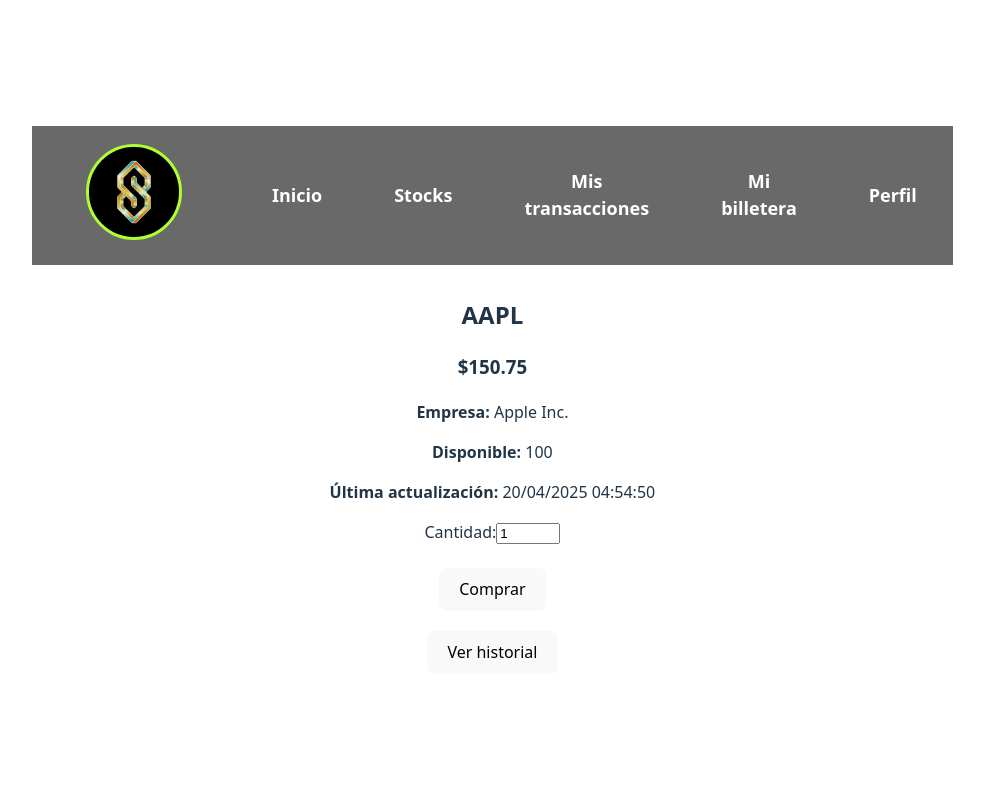
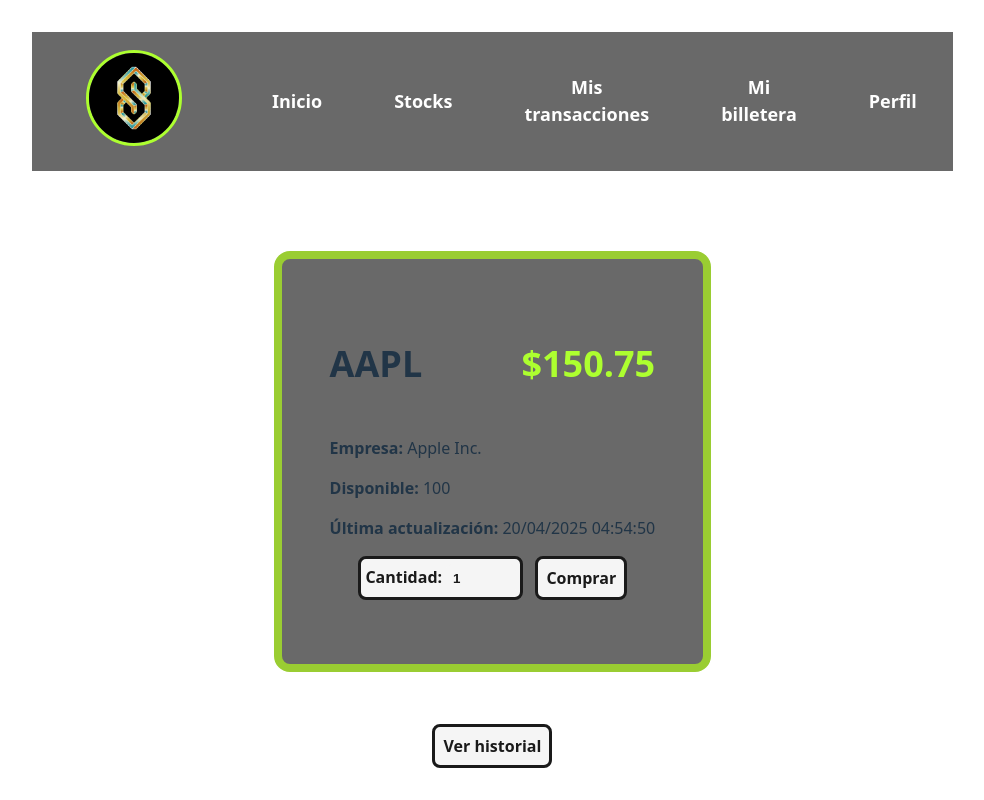
Before and after one commit to 0Cris0/Arqui-G28-FE, a React (Vite) app: page /stocks/AAPL in a window 1280 px wide. Shown: the top 800 px of the page, without its empty margins (288-1272 px from the left). Built offline with nearby package versions, Linux system fonts and the light colour scheme.

Commit message:
Mejora page stock

```diff
--- a/src/App.css
+++ b/src/App.css
@@ -271,3 +271,92 @@
   font-weight: bold;
   color: orchid;
 }
+
+
+
+
+.contenedor_stock{
+  display: grid;
+  justify-content: center;
+}
+
+.contenedor_detalles_stock{
+  display: grid;
+  justify-content: center;
+  margin-top: 3em;
+  margin-bottom: 2em;
+  padding: 3em;
+  width: fit-content;
+  align-items: center;
+  text-align: left;
+  background-color: rgba(105, 105, 105);
+  border: 0.5em solid yellowgreen;
+  border-radius: 1em;
+}
+
+.titulo_detalles_stock{
+  display: flex;
+  justify-content: space-between;
+  align-items: center;
+  font-size:x-large;
+}
+
+.formulario_compra{
+  display: flex;
+  margin: 1em;
+  justify-content: space-evenly;
+  align-items: center;
+}
+.form-group{
+  padding: 0.3em;
+  background-color:whitesmoke;
+  border-radius: 0.5em;
+  color: #1a1a1a;
+  font-weight: bolder;
+  border: 0.2em solid #1a1a1a;
+}
+.form-control_cantidad{
+  padding: 0.5em;
+  background-color:whitesmoke;
+  border-radius: 0.5em;
+  color: #1a1a1a;
+  font-weight: bolder;
+  border: 0em solid #1a1a1a;
+}
+.sel_cantidad{
+  text-align: center;
+}
+
+
+
+
+
+.tabla_historial{
+  display: block;
+  justify-content: center;
+  align-items: center;
+  border: 0.5em solid whitesmoke;
+  border-radius: 1rem;
+  margin-bottom: 1em;
+}
+
+.tabla_historial th{
+  background-color: rgba(105, 105, 105);
+  color: white;
+  width: 100%;
+  padding: 2em;
+  font-weight: bolder;
+  font-size: large;
+  border-bottom: 0.3em solid whitesmoke;
+
+}
+
+.tabla_historial tr{
+  background-color: rgba(105, 105, 105, 0.568);
+  color: white;
+}
+.tabla_historial td{
+  text-align: center;
+  color: white;
+  padding: 1rem;
+}
--- a/src/pages/StockDetails.jsx
+++ b/src/pages/StockDetails.jsx
@@ -1,5 +1,5 @@
 import React, { useState } from 'react';
-import { Button, Container, Row, Col } from 'react-bootstrap';
+import { Button, Container, Row, Col, Table } from 'react-bootstrap';
 
 export const StockDetails = () => { // Stock de ejemplo hardcodeado
   const stock = {
@@ -64,59 +64,80 @@
   };
 
   return (
-    <div key={stock.symbol}>
-      <Container>
+    <>
+    <div className='contenedor_stock'>
+      <div key={stock.symbol} className="contenedor_detalles_stock">
+        <div className="titulo_detalles_stock">
           <h2>{stock.symbol}</h2>
-        <h3>${stock.price}</h3>
-
+          <h2 id='precio_stock'>${stock.price}</h2>
+        </div>
+        <div className='info_detalles_stock'>
           <Row>
             <p><b>Empresa:</b> {stock.longName}</p>
             <p><b>Disponible:</b> {stock.quantity}</p>
             <p><b>Última actualización:</b> {stock.timestamp}</p>
           </Row>
 
-        <Row>
-          <Col>
+          <div className='formulario_compra'>
                 <div className="form-group">
-              <label>Cantidad:</label>
+                  <label>Cantidad: </label>
                   <input
                     type="number"
                     value={quantity}
                     onChange={(e) => setQuantity(Number(e.target.value))}
                     min="1"
                     max={stock.quantity} // No puede comprar más de lo disponible
-                className="form-control"
+                    className="form-control_cantidad"
                   />
                 </div>
-          </Col>
-          <br/>
-          <Col>
-            <Button onClick={handlePurchase} variant="success">Comprar</Button>
-          </Col>
-        </Row>
+                <Button onClick={handlePurchase} type="submit" variant='detalle' className='sel_cantidad'>Comprar</Button>
+          </div>
+          {/* {purchaseStatus && <div>{purchaseStatus}</div>} {// Muestra el estado de la comprad} d*/}
+          {/* Botón para mostrar u ocultar el historial */}
+        </div>
+      </div>
 
-        {purchaseStatus && <div>{purchaseStatus}</div>} {/* Muestra el estado de la compra */}
-
-        {/* Botón para mostrar u ocultar el historial */}
-        <Button onClick={toggleHistory} variant="info" style={{ marginTop: '20px' }}>
+      </div>
+      <div className='contenedor_stock'>
+        <div className='historial_compra'>
+            <Button onClick={toggleHistory} variant="detalle" style={{ marginTop: '20px' }}>
               {showHistory ? "Ocultar historial" : "Ver historial"}
             </Button>
 
             {/* Mostrar el historial solo si el estado showHistory es true */}
             {showHistory && (
-          <div style={{ marginTop: '20px' }}>
+              <div>
                 <h3>Historial de Compras</h3>
-            <ul>
+                <Table className='tabla_historial'>
+                    <thead>
+                        <tr>
+                            <th>Fecha</th>
+                            <th>Cantidad</th>
+                            <th>Status</th>
+                            <th>Stock</th>
+                        </tr>
+                    </thead>
+                    <tbody>
                     {purchaseHistory.map((purchase, index) => (
-                <li key={index}>
-                  <b>Fecha:</b> {purchase.date} <b>Cantidad:</b> {purchase.quantity} <b>Status:</b> {purchase.status}
-                </li>
+                      <tr>
+                        <td>{purchase.date}</td>
+                        <td>{purchase.quantity}</td>
+                        <td>{purchase.status}</td>
+                        <td>{stock.symbol}</td>
+                      </tr>
                     ))}
-            </ul>
+                    </tbody>
+                </Table>
+
+
+
               </div>
             )}
-      </Container>
           </div>
+      </div>
+    </>
+
+
   );
 };
 
```
Lines whose indentation alone changed are shown as unchanged.
